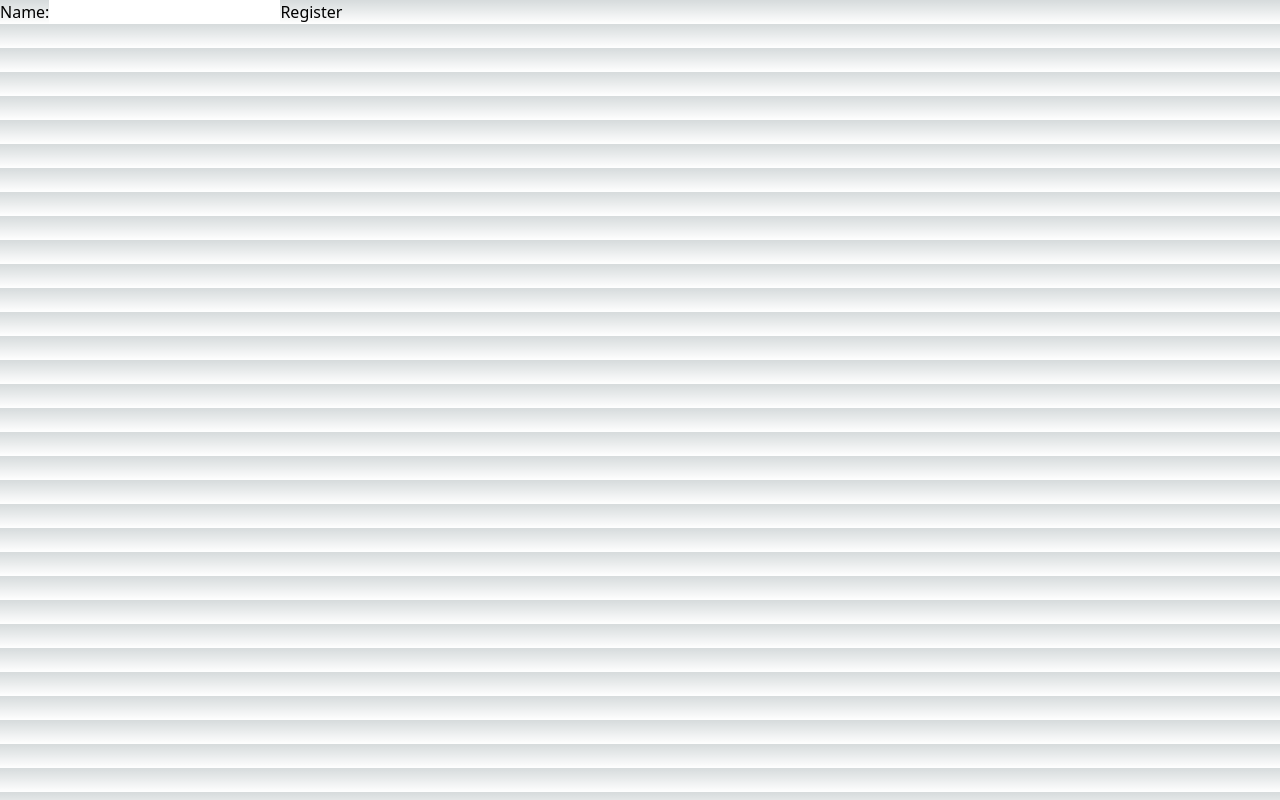
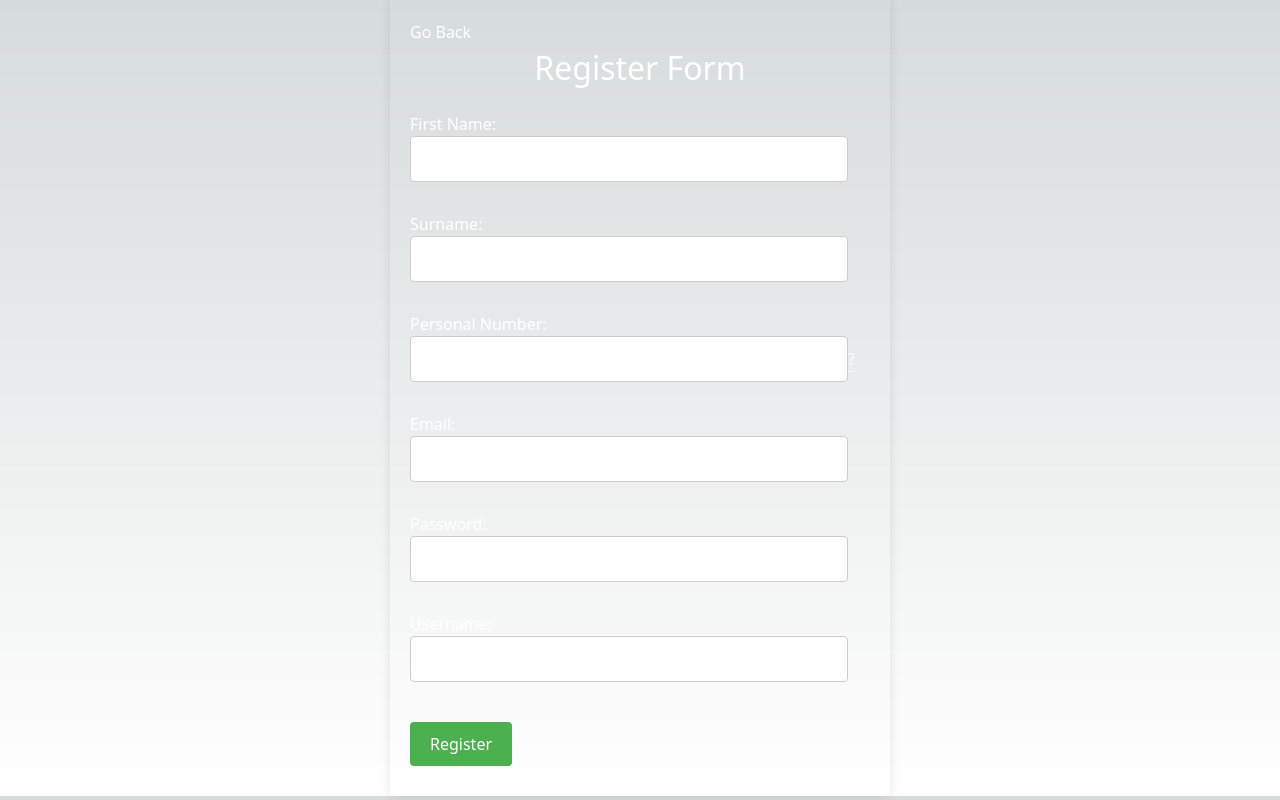
Before and after one commit to danti58/Frontend_IV1201, a Next.js app in the folder frontiv1201/: page /register in a window 1280 px wide. Built offline with nearby package versions, Linux system fonts and the light colour scheme.

Commit message:
Register Form

```diff
--- a/frontiv1201/src/app/components/login/loginView.tsx
+++ b/frontiv1201/src/app/components/login/loginView.tsx
@@ -4,11 +4,13 @@ import { LoginData } from '@/app/api';
 interface Props {
   loginData: LoginData;
   setLoginData: (loginData: LoginData) => void;
-  handleLogin: () => void;
+  handleLogin: (event: React.FormEvent<HTMLFormElement>) => void; // Updated to handle form event
 }
 
 const LoginView: React.FC<Props> = ({ loginData, setLoginData, handleLogin }) => (
   <div>
+    {/* Wrap inputs with a form tag and use onSubmit event */}
+    <form onSubmit={handleLogin}>
       <label>
         Username:
         <input
@@ -28,8 +30,12 @@ const LoginView: React.FC<Props> = ({ loginData, setLoginData, handleLogin }) =>
         />
       </label>
       <button
-    style={{ backgroundColor: 'lightgrey', color: 'black', borderRadius: '6px'}  }
-    onClick={handleLogin}>Login</button>
+        style={{ backgroundColor: 'lightgrey', color: 'black', borderRadius: '6px'}}
+        type="submit" // Change to type submit for form submission
+      >
+        Login
+      </button>
+    </form>
   </div>
 );
 
--- a/frontiv1201/src/app/components/register/registerPresenter.tsx
+++ b/frontiv1201/src/app/components/register/registerPresenter.tsx
@@ -1,6 +1,7 @@
 import React from 'react';
 import { registerPerson } from '@/app/api';
 import RegisterView from './registerView';
+import { useRouter } from 'next/router';
 
 interface RegisterData {
   name: string;
@@ -13,6 +14,7 @@ interface RegisterData {
 }
 
 function RegisterPresenter () {
+  const router = useRouter();
   const [registerData, setRegisterData] = React.useState<RegisterData>({
     name: '',
     surname: '',
@@ -25,6 +27,7 @@ function RegisterPresenter () {
 
   function onRegisterSuccess(response: any) {
     console.log('Register success:', response);
+    router.push('/login');
   }
 
   function onRegisterFail(error: any) {
@@ -33,13 +36,18 @@ function RegisterPresenter () {
 
   const handleRegister = async () => {
     try {
-      const response = await registerPerson(registerData);
+      // Update the role_id to 1 right before sending.
+      const payload = { ...registerData, role_id: '1' };
+      const response = await registerPerson(payload);
       onRegisterSuccess(response);
     } catch (error) {
       onRegisterFail(error);
     }
   };
 
+
+
+
   return <RegisterView registerData={registerData} setRegisterData={setRegisterData} handleRegister={handleRegister} />;
 };
 
--- a/frontiv1201/src/app/components/register/registerView.tsx
+++ b/frontiv1201/src/app/components/register/registerView.tsx
@@ -1,5 +1,8 @@
 import React from 'react';
 import { RegisterData } from '@/app/api';
+import Link from 'next/link';
+import '../../styles/register.css';
+
 
 interface Props {
   registerData: RegisterData;
@@ -8,10 +11,12 @@ interface Props {
 }
 
 const RegisterView: React.FC<Props> = ({ registerData, setRegisterData, handleRegister }) => (
-  <div>
-    {/* Example for one input, replicate for others */}
+  <div className="register-form">
+    <Link href="/">Go Back</Link>
+
+    <h2>Register Form</h2>
     <label>
-      Name:
+      First Name:
       <input
         className="bg-white text-black"
         type="text"
@@ -19,9 +24,57 @@ const RegisterView: React.FC<Props> = ({ registerData, setRegisterData, handleRe
         onChange={(e) => setRegisterData({ ...registerData, name: e.target.value })}
       />
     </label>
-    {/* Add other fields for surname, pnr, email, password, role_id, and username */}
+    <label>
+      Surname:
+      <input
+        className="bg-white text-black"
+        type="text"
+        value={registerData.surname}
+        onChange={(e) => setRegisterData({ ...registerData, surname: e.target.value })}
+      />
+    </label>
+    <label>
+      Personal Number:
+      <input
+        className="bg-white text-black"
+        type="text"
+        value={registerData.pnr}
+        onChange={(e) => setRegisterData({ ...registerData, pnr: e.target.value })}
+      />
+      <span className="tooltip">?
+        <span className="tooltiptext">Format: yymmddXXXX </span>
+      </span>
+    </label>
+    <label>
+      Email:
+      <input
+        className="bg-white text-black"
+        type="email"
+        value={registerData.email}
+        onChange={(e) => setRegisterData({ ...registerData, email: e.target.value })}
+      />
+    </label>
+    <label>
+      Password:
+      <input
+        className="bg-white text-black"
+        type="password"
+        value={registerData.password}
+        onChange={(e) => setRegisterData({ ...registerData, password: e.target.value })}
+      />
+    </label>
+    <label>
+      Username:
+      <input
+        className="bg-white text-black"
+        type="text"
+        value={registerData.username}
+        onChange={(e) => setRegisterData({ ...registerData, username: e.target.value })}
+      />
+    </label>
     <button onClick={handleRegister}>Register</button>
   </div>
 );
 
+
 export default RegisterView;
--- /dev/null
+++ b/frontiv1201/src/app/styles/register.css
@@ -0,0 +1,71 @@
+/* Scoping the styles to .register-form class */
+.register-form {
+  max-width: 500px;
+  margin: auto;
+  padding: 20px;
+  box-shadow: 0 0 10px rgba(0, 0, 0, 0.1);
+  /* background-color: white; */
+  color: white; /* Default text color, adjust as needed */
+}
+
+.register-form label {
+  display: block;
+  margin: 10px 0;
+}
+
+/* Apply styles to inputs only within the register form */
+.register-form input[type="text"],
+.register-form input[type="email"],
+.register-form input[type="password"] {
+  width: calc(100% - 22px);
+  padding: 10px;
+  margin-bottom: 20px;
+  border: 1px solid #ccc;
+  border-radius: 4px;
+}
+
+.register-form .tooltip {
+  position: relative;
+  display: inline-block;
+  border-bottom: 1px dotted white;
+}
+
+.register-form .tooltip .tooltiptext {
+  visibility: hidden;
+  width: 120px;
+  background-color: white;
+  color: black;
+  text-align: center;
+  border-radius: 6px;
+  padding: 5px 0;
+  position: absolute;
+  z-index: 1;
+  bottom: 100%;
+  left: 50%;
+  margin-left: -60px;
+}
+
+.register-form .tooltip:hover .tooltiptext {
+  visibility: visible;
+}
+
+.register-form button {
+  background-color: #4CAF50;
+  color: white;
+  padding: 10px 20px;
+  margin: 10px 0;
+  border: none;
+  border-radius: 4px;
+  cursor: pointer;
+}
+
+.register-form button:hover {
+  background-color: #45a049;
+}
+
+.register-form h2 {
+  color: white;
+  text-align: center;
+  margin-bottom: 20px;
+  font-size: 32px;
+}
```
Lines whose indentation alone changed are shown as unchanged.
